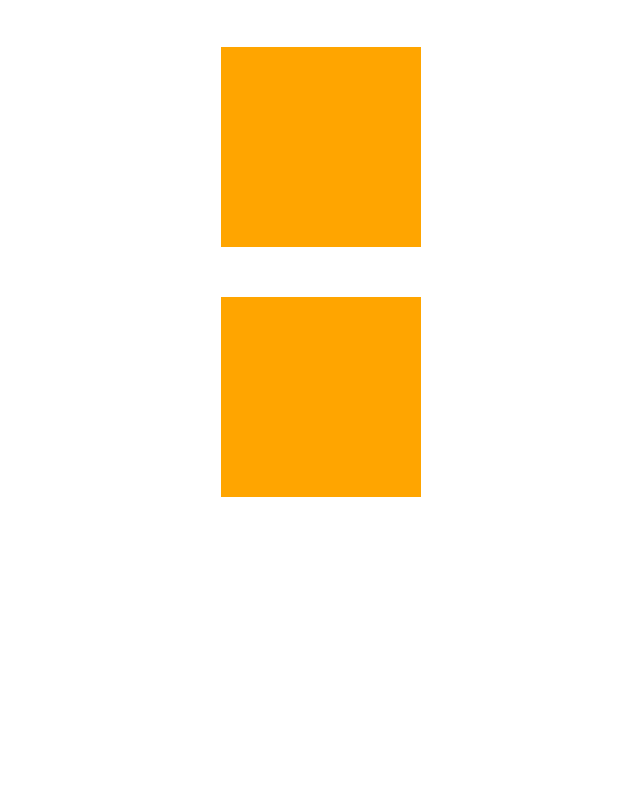
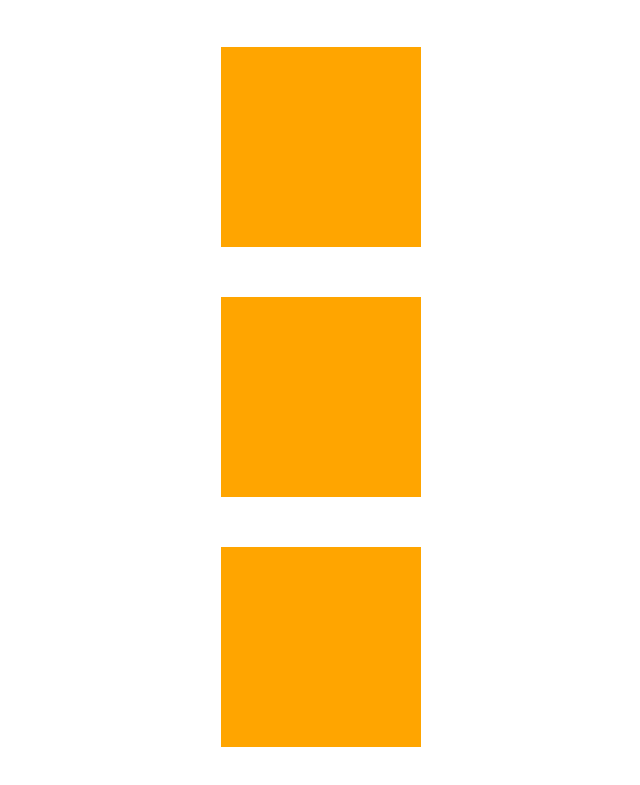
Before and after one commit to 18070508837/learn-git, a plain HTML site: page index.html in a window 1280 px wide. Shown: the part 503-1288 px from the top of the page, without its empty margins (319-959 px from the left). Before the commit the page ends 1050 px from the top, so only its background shows below. Drawn offline with Linux system fonts and the light colour scheme.

Commit message:
添加了script标签,现在有五个橙色盒子

```diff
--- a/index.html
+++ b/index.html
@@ -20,5 +20,9 @@
   <div class="box"></div>
   <div class="box"></div>
   <div class="box"></div>
+  <div class="box"></div>
+
+  <script>
+  </script>
 </body>
 </html>
```
